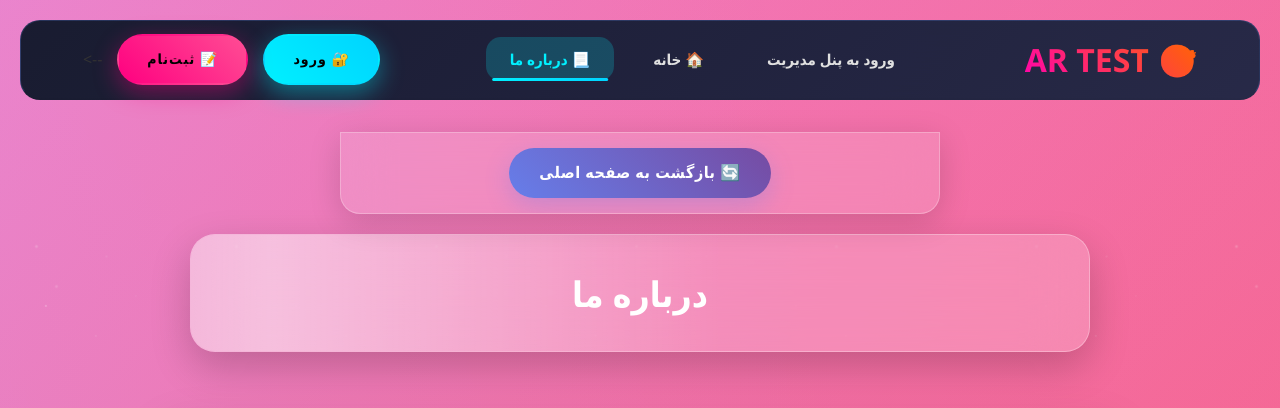
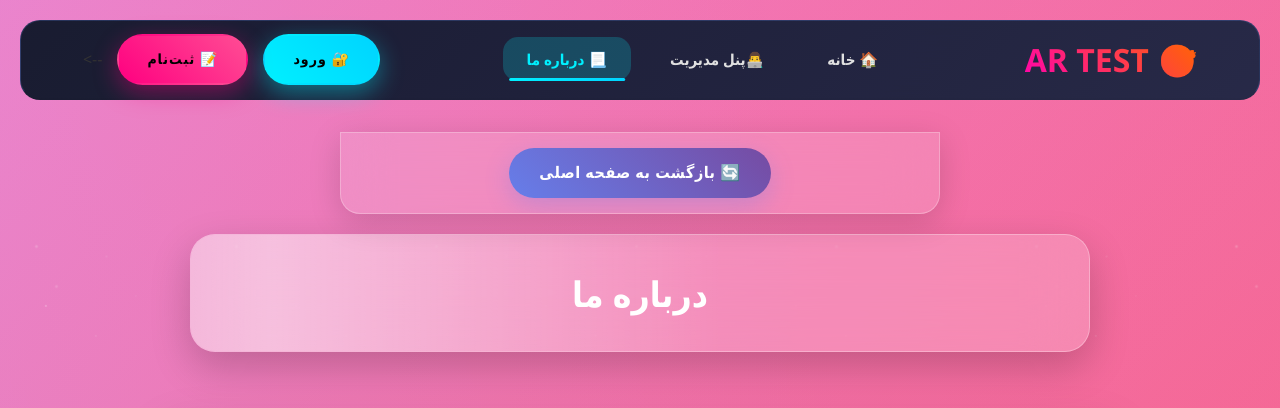
Before and after one commit to mehdi-de/sait, a Django app: page /about/ in a window 1280 px wide. Shown: the top 408 px of the page. Run offline with Django 5.2, Linux system fonts and the light colour scheme.

```diff
--- a/quizzes/templates/includes/navbar.html
+++ b/quizzes/templates/includes/navbar.html
@@ -289,8 +289,8 @@
         </div>
         <!-- 🔥 Navigation -->
         <ul class="nav-links" id="navLinks">
-            <li><a class="nav-link href="/admin/" class="admin-btn">ورود به پنل مدیریت</a></li>
             <li><a href="{% url 'home' %}" class="nav-link{% if request.resolver_match.url_name == 'home' %} active{% endif %}">🏠 خانه</a></li>
+            <li><a class="nav-link href="/admin/" class="admin-btn">👨‍💻پنل مدیریت</a></li>
             <li><a href="{% url 'about' %}" class="nav-link{% if request.resolver_match.url_name == 'about' %} active{% endif %}">📃 درباره ما</a></li>
             {% if user.is_authenticated %}
                 <li><a href="{% url 'accounts:dashboard' %}" class="nav-link{% if request.resolver_match.url_name == 'accounts:dashboard' %} active{% endif %}">📊 داشبورد</a></li>
```
Also changed, not shown: db.sqlite3.
